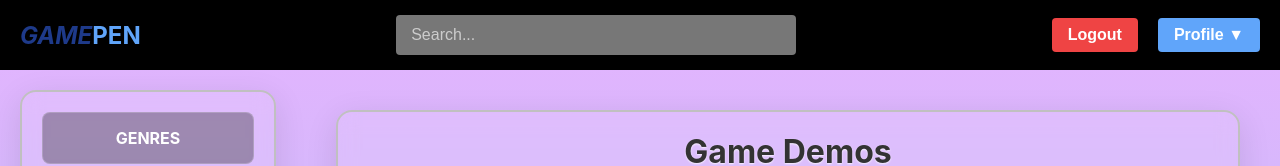
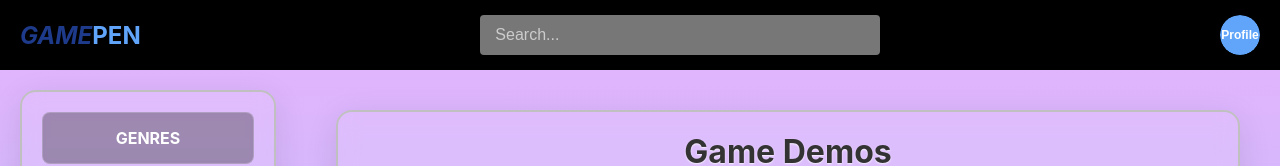
Before and after one commit to SuruGameGuru/Capstone-Game-Pen, a React (Create React App) app in the folder client/: page / in a window 1280 px wide. Shown: the top 166 px of the page. Built offline with nearby package versions, Linux system fonts and the light colour scheme; no server answers.

Commit message:
landing page style complete

```diff
--- a/client/src/pages/Display.jsx
+++ b/client/src/pages/Display.jsx
@@ -4,6 +4,7 @@ import { useUser } from '../contexts/UserContext';
 import { imageService } from '../services/imageService';
 import { videoService } from '../services/videoService';
 import { commentService } from '../services/commentService';
+import { profileService } from '../services/profileService';
 import '../styles/Display.css';
 
 const Display = () => {
@@ -22,6 +23,7 @@ const Display = () => {
   const [isSubmittingComment, setIsSubmittingComment] = useState(false);
   const [showProfileDropdown, setShowProfileDropdown] = useState(false);
   const [searchTerm, setSearchTerm] = useState('');
+  const [userProfilePic, setUserProfilePic] = useState(null);
   const dropdownRef = useRef(null);
 
   // Determine if this is a video or image based on URL or type parameter
@@ -106,6 +108,31 @@ const Display = () => {
       document.removeEventListener('mousedown', handleClickOutside);
     };
   }, []);
+
+  // Load user profile picture
+  useEffect(() => {
+    const loadUserProfile = async () => {
+      try {
+        if (!user) {
+          console.log('No user logged in');
+          return;
+        }
+
+        const userId = user.id;
+        console.log('Loading profile for user ID:', userId);
+
+        const profileData = await profileService.getUserProfile(userId);
+        console.log('Profile data loaded:', profileData);
+
+        setUserProfilePic(profileData.profilePicture || null);
+      } catch (error) {
+        console.error('Error loading user profile:', error);
+        setUserProfilePic(null);
+      }
+    };
+
+    loadUserProfile();
+  }, [user]);
 
   const handleLike = async () => {
     if (!user) {
@@ -340,7 +367,15 @@ const Display = () => {
             <div className="display-icon bell" title="Notifications"></div>
             <div className="display-profile-dropdown" ref={dropdownRef}>
               <button onClick={handleProfileClick} className="display-profile-btn">
-                Profile ▼
+                {userProfilePic ? (
+                  <img
+                    src={userProfilePic}
+                    alt="Profile Picture"
+                    className="display-profile-pic"
+                  />
+                ) : (
+                  <div className="display-profile-pic-placeholder">Profile</div>
+                )}
               </button>
               {showProfileDropdown && (
                 <div className="display-dropdown-menu">
@@ -407,7 +442,15 @@ const Display = () => {
             <div className="display-icon bell" title="Notifications"></div>
             <div className="display-profile-dropdown" ref={dropdownRef}>
               <button onClick={handleProfileClick} className="display-profile-btn">
-                Profile ▼
+                {userProfilePic ? (
+                  <img
+                    src={userProfilePic}
+                    alt="Profile Picture"
+                    className="display-profile-pic"
+                  />
+                ) : (
+                  <div className="display-profile-pic-placeholder">Profile</div>
+                )}
               </button>
               {showProfileDropdown && (
                 <div className="display-dropdown-menu">
@@ -478,7 +521,15 @@ const Display = () => {
           <div className="display-icon bell" title="Notifications"></div>
           <div className="display-profile-dropdown" ref={dropdownRef}>
             <button onClick={handleProfileClick} className="display-profile-btn">
-              Profile ▼
+              {userProfilePic ? (
+                <img
+                  src={userProfilePic}
+                  alt="Profile Picture"
+                  className="display-profile-pic"
+                />
+              ) : (
+                <div className="display-profile-pic-placeholder">Profile</div>
+              )}
             </button>
             {showProfileDropdown && (
               <div className="display-dropdown-menu">
--- a/client/src/pages/Landing.jsx
+++ b/client/src/pages/Landing.jsx
@@ -1,11 +1,14 @@
-import React, { useState, useRef, useEffect } from 'react';
+import React, { useState, useRef, useEffect, useContext } from 'react';
 import { Link, useNavigate } from 'react-router-dom';
+import { useUser } from '../contexts/UserContext';
 import { imageService } from '../services/imageService';
 import { videoService } from '../services/videoService';
+import { profileService } from '../services/profileService';
 import DominantColorThumbnail from '../components/DominantColorThumbnail';
 import '../styles/Landing.css';
 
 const Landing = () => {
+  const { user } = useUser();
   const genres = [
     'Action',
     'Adventure',
@@ -28,6 +31,7 @@ const Landing = () => {
   const [latestGameVideos, setLatestGameVideos] = useState([]);
   const [isLoadingArt, setIsLoadingArt] = useState(true);
   const [isLoadingGames, setIsLoadingGames] = useState(true);
+  const [userProfilePic, setUserProfilePic] = useState(null);
 
   // const isLoggedIn = !!localStorage.getItem('token');
   const isLoggedIn = true; // Temporarily set to true for testing
@@ -87,6 +91,31 @@ const Landing = () => {
     fetchLatestArt();
   }, []);
 
+  // Load user profile picture
+  useEffect(() => {
+    const loadUserProfile = async () => {
+      try {
+        if (!user) {
+          console.log('No user logged in');
+          return;
+        }
+
+        const userId = user.id;
+        console.log('Loading profile for user ID:', userId);
+
+        const profileData = await profileService.getUserProfile(userId);
+        console.log('Profile data loaded:', profileData);
+
+        setUserProfilePic(profileData.profilePicture || null);
+      } catch (error) {
+        console.error('Error loading user profile:', error);
+        setUserProfilePic(null);
+      }
+    };
+
+    loadUserProfile();
+  }, [user]);
+
   // Fetch latest 6 game videos for thumbnail
   useEffect(() => {
     const fetchLatestGames = async () => {
@@ -128,10 +157,17 @@ const Landing = () => {
         <nav className="landing-navbar">
           {isLoggedIn ? (
             <>
-              <button onClick={handleLogout} className="landing-logout-btn">Logout</button>
               <div className="landing-profile-dropdown" ref={dropdownRef}>
                 <button onClick={handleProfileClick} className="landing-profile-btn">
-                  Profile ▼
+                  {userProfilePic ? (
+                    <img
+                      src={userProfilePic}
+                      alt="Profile Picture"
+                      className="landing-profile-pic"
+                    />
+                  ) : (
+                    <div className="landing-profile-pic-placeholder">Profile</div>
+                  )}
                 </button>
                 {showProfileDropdown && (
                   <div className="landing-dropdown-menu">
--- a/client/src/styles/Display.css
+++ b/client/src/styles/Display.css
@@ -103,18 +103,44 @@ body, html {
 }
 
 .display-profile-btn {
-  background: rgba(255, 255, 255, 0.1);
+  background: none;
   border: none;
   color: white;
-  padding: 8px 16px;
-  border-radius: 20px;
+  padding: 0;
+  border-radius: 50%;
   cursor: pointer;
   font-size: 0.9rem;
-  transition: background 0.2s ease;
+  transition: all 0.2s ease;
+  width: 40px;
+  height: 40px;
+  display: flex;
+  align-items: center;
+  justify-content: center;
+  overflow: hidden;
 }
 
 .display-profile-btn:hover {
-  background: rgba(255, 255, 255, 0.2);
+  transform: scale(1.05);
+}
+
+.display-profile-pic {
+  width: 100%;
+  height: 100%;
+  object-fit: cover;
+  border-radius: 50%;
+}
+
+.display-profile-pic-placeholder {
+  width: 100%;
+  height: 100%;
+  background: #6366f1;
+  border-radius: 50%;
+  display: flex;
+  align-items: center;
+  justify-content: center;
+  font-size: 12px;
+  color: white;
+  font-weight: bold;
 }
 
 .display-dropdown-menu {
--- a/client/src/styles/Landing.css
+++ b/client/src/styles/Landing.css
@@ -104,19 +104,45 @@ body, html {
 }
 
 .landing-profile-btn {
-  background: #60a5fa;
+  background: none;
   color: white;
   border: none;
-  padding: 8px 16px;
-  border-radius: 4px;
+  padding: 0;
+  border-radius: 50%;
   font-weight: bold;
   font-size: 16px;
   cursor: pointer;
-  transition: background-color 0.2s;
+  transition: all 0.2s;
+  width: 40px;
+  height: 40px;
+  display: flex;
+  align-items: center;
+  justify-content: center;
+  overflow: hidden;
 }
 
 .landing-profile-btn:hover {
-  background: #93c5fd;
+  transform: scale(1.05);
+}
+
+.landing-profile-pic {
+  width: 100%;
+  height: 100%;
+  object-fit: cover;
+  border-radius: 50%;
+}
+
+.landing-profile-pic-placeholder {
+  width: 100%;
+  height: 100%;
+  background: #60a5fa;
+  border-radius: 50%;
+  display: flex;
+  align-items: center;
+  justify-content: center;
+  font-size: 12px;
+  color: white;
+  font-weight: bold;
 }
 
 .landing-logout-btn {
```
